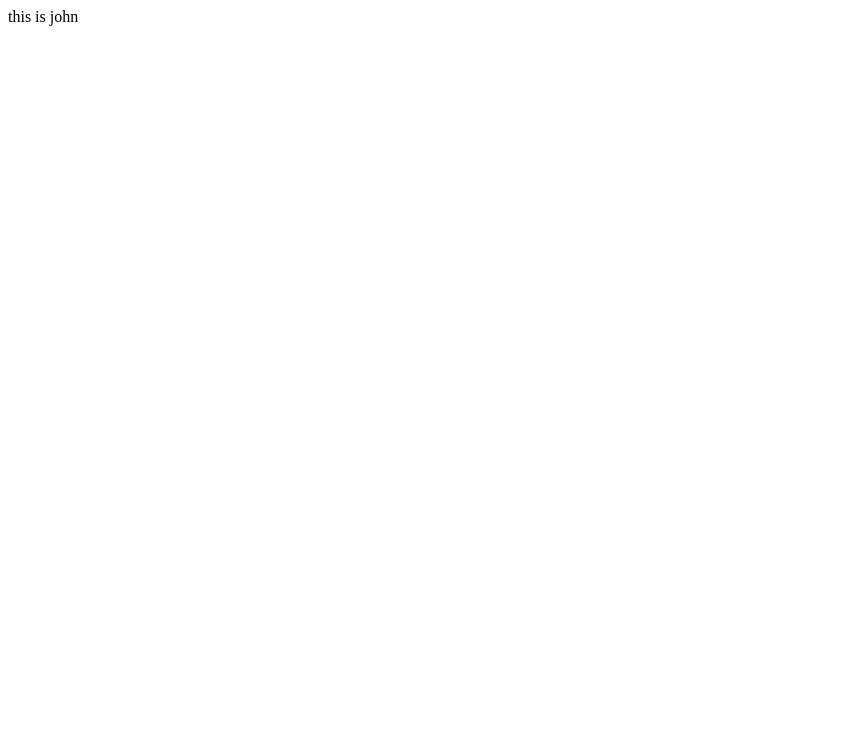
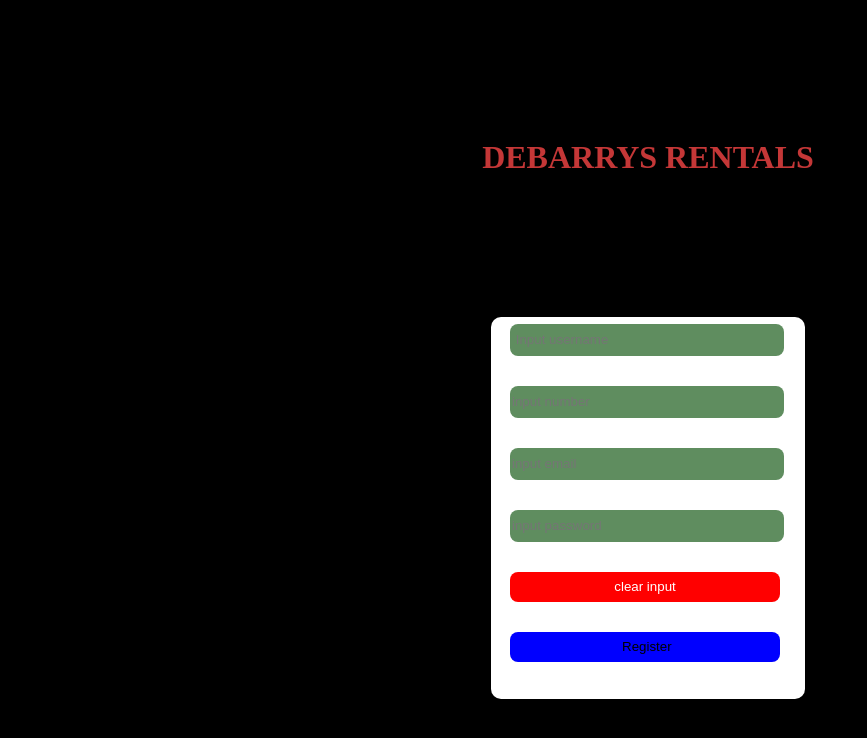
Before and after one commit to Dejohnstc/Html-files, a plain HTML site: page web dev/index.html in a window 1280 px wide. Shown: the whole page, without its empty margins (0-867 px from the left). Drawn offline with Linux system fonts and the light colour scheme.

Commit message:
Update index.html

```diff
--- a/web dev/index.html
+++ b/web dev/index.html
@@ -1 +1,72 @@
-this is john
+<!DOCTYPE html>
+<html lang="en">
+<head>
+    <meta charset="UTF-8">
+    <meta name="viewport" content="width=, initial-scale=1.0">
+    <title>DeBarrys Rentals</title>
+</head>
+<body>
+    <h1>DEBARRYS RENTALS</h1>
+
+    <form action="">
+        <input type="text" placeholder=" Input username">
+        <input type="number" placeholder="input number">
+        <input type="email" placeholder="input email">
+        <input type="password" placeholder="input password">
+        <input type="reset" value="clear input" id="resetinput">
+        <input type="submit" value=" Register" class="submitinput">
+
+    </form>
+
+    <style>
+        body {
+            background: black;
+            background-repeat: no-repeat;
+            background-size: cover;
+            overflow-x: hidden;
+            display: flex;
+            flex-direction: column;
+            justify-content: center;
+            align-items: center;
+            min-width: 100vw;
+            height: 100vh;
+        }
+
+        form {
+            height: auto;
+            width: 300px;
+            background-color: white;
+            padding: 7px;
+            border-radius: 10px;
+            margin-top: 15vh;
+            box-shadow:7px 7px 17px rgba(0, 0, 0, 3);
+        }
+        form input {
+            border: none;
+            outline: none;
+            height: 30px;
+            width: 90%;
+            margin-left: 4%;
+            margin-bottom: 30px;
+            border-radius: 8px;
+            background-color:rgb(95, 141, 95);
+
+
+        }
+        #resetinput {
+            background-color: red;
+            color: white;
+        }
+
+        .submitinput {
+            background-color: blue;
+        }
+        h1 {
+
+            /* background-color: blueviolet; */
+            color: rgb(196, 55, 55);
+        }
+    </style>
+
+</body>
+</html>
```
